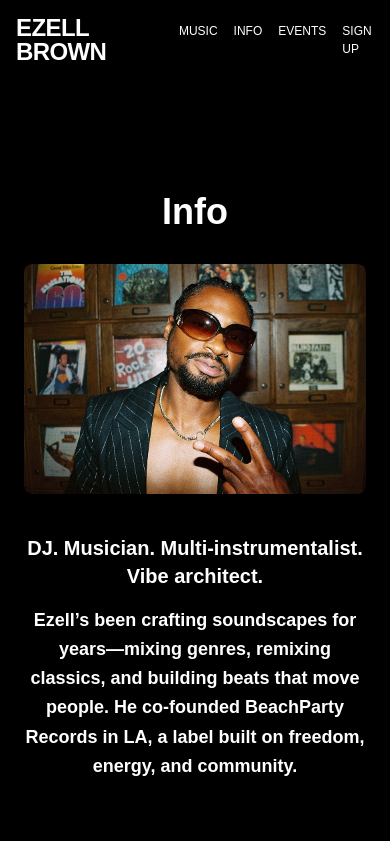
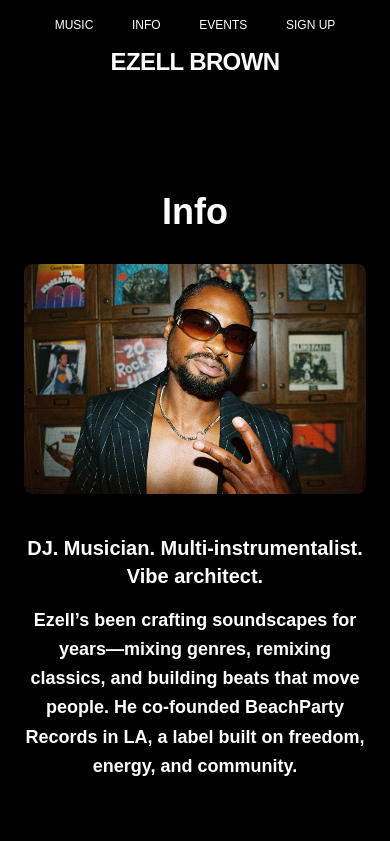
Before and after one commit to DPattonINIT/ezellbrown, a Next.js app: page /info in a window 390 px wide. Shown: the top 841 px of the page. Built offline with nearby package versions, Linux system fonts and the light colour scheme; a web font is replaced by a local one.

Commit message:
Added changes to Navbar, updated UI, worked on Desktop/ Mobile responsiveness

```diff
--- a/components/MailingListForm.tsx
+++ b/components/MailingListForm.tsx
@@ -160,7 +160,7 @@ const MailingListForm = () => {
         <button
           type="submit"
           disabled={status === 'loading'}
-          className="bg-white text-black font-semibold py-2.5 rounded-md hover:bg-gray-200 transition-all duration-200 active:scale-[0.98] disabled:opacity-70"
+          className="bg-white text-black font-semibold py-2.5 rounded-md hover:bg-gray-200 transition-all duration-200 active:scale-[0.98] disabled:opacity-70 cursor-pointer"
         >
           {status === 'loading' ? 'Submitting...' : 'Sign Up'}
         </button>
--- a/components/MiniPlayer.tsx
+++ b/components/MiniPlayer.tsx
@@ -741,7 +741,7 @@ export default function MiniPlayer({ songs }: { songs: Song[] }) {
       )}
 
       {/* === Collapsed Play Button === */}
-      {!expanded && (
+      {/* {!expanded && (
         <div className="fixed bottom-4 left-6 z-50">
           <button
             onClick={togglePlay}
@@ -757,8 +757,36 @@ export default function MiniPlayer({ songs }: { songs: Song[] }) {
               <path d="M4.5 3.5v13l11-6.5-11-6.5z" />
             </svg>
           </button>
+          <p className="text-white text-center text-xs mt-1">Play Music</p>
         </div>
-      )}
+      )} */}
+
+      {/* === Collapsed Play Button === */}
+{!expanded && (
+  <div className="fixed bottom-4 left-6 z-50">
+    <div className="flex items-center gap-2">
+      {/* Text on the left */}
+
+      {/* Play Button */}
+      <button
+        onClick={togglePlay}
+        className="p-2 border border-white rounded-full text-white hover:scale-105 transition-transform duration-200 cursor-pointer"
+        aria-label="Play"
+      >
+        <svg
+          xmlns="http://www.w3.org/2000/svg"
+          className="h-6 w-6"
+          fill="currentColor"
+          viewBox="0 0 20 20"
+        >
+          <path d="M4.5 3.5v13l11-6.5-11-6.5z" />
+        </svg>
+      </button>
+      <p className="text-white text-md whitespace-nowrap">Play Music</p>
+    </div>
+  </div>
+)}
+
     </>
   );
 }
--- a/components/Navbar.tsx
+++ b/components/Navbar.tsx
@@ -1,84 +1,42 @@
 // 'use client';
 
-// import { useState } from 'react';
 // import Link from 'next/link';
 
 // export default function Navbar() {
-//   const [mobileMenuOpen, setMobileMenuOpen] = useState(false);
-
 //   const navLinks = ['Music', 'Info', 'Events', 'Sign Up'];
 
 //   return (
-//     <header className="fixed top-0 left-0 w-full z-50 bg-transparent">
-//       <div className="flex items-center justify-between px-6 py-4">
+//     <header className="fixed top-0 left-0 w-full z-50 bg-transparent backdrop-blur-md">
+//       <div className="flex items-center justify-between px-4 sm:px-6 py-4">
 //         {/* Brand */}
 //         <Link
 //           href="/"
-//           className="text-white font-bold uppercase tracking-tight"
-//           style={{ fontSize: '45px', lineHeight: '1' }}
+//           className="text-white font-bold uppercase tracking-tight leading-none
+//                      text-[24px] sm:text-[32px] md:text-[40px]"
 //         >
 //           Ezell Brown
 //         </Link>
 
-//         {/* Desktop Links */}
-//        <nav className="hidden md:flex gap-8">
-//   {navLinks.map((item) => (
-//     <Link
-//       key={item}
-//       href={`/${item.toLowerCase().replace(' ', '')}`}
-//       className="relative text-white uppercase font-medium transition-opacity duration-200 text-[24px] hover:opacity-70
-//                  after:absolute after:-bottom-1 after:left-0 after:h-[2px] after:w-0 after:bg-white after:transition-all after:duration-300 hover:after:w-full"
-//     >
-//       {item}
-//     </Link>
-//   ))}
-// </nav>
-
-
-//         {/* Mobile Menu Toggle */}
-//         <button
-//           className="md:hidden text-white p-2 z-50"
-//           onClick={() => setMobileMenuOpen(!mobileMenuOpen)}
-//           aria-label="Toggle Menu"
-//         >
-//           <svg
-//             className="w-8 h-8"
-//             fill="none"
-//             stroke="currentColor"
-//             strokeWidth="2"
-//             strokeLinecap="round"
-//             strokeLinejoin="round"
-//             viewBox="0 0 24 24"
-//           >
-//             {mobileMenuOpen ? (
-//               <path d="M6 18L18 6M6 6l12 12" />
-//             ) : (
-//               <path d="M4 6h16M4 12h16M4 18h16" />
-//             )}
-//           </svg>
-//         </button>
-//       </div>
-
-//       {/* Mobile Menu Overlay */}
-//       {mobileMenuOpen && (
-//         <div className="md:hidden fixed inset-0 bg-black/95 backdrop-blur-lg z-40 flex flex-col items-center justify-center gap-8">
+//         {/* Always visible nav links, with responsive text sizing */}
+//         <nav className="flex gap-4 sm:gap-8 md:gap-10 ml-2 sm:ml-6 md:ml-10">
 //           {navLinks.map((item) => (
 //             <Link
 //               key={item}
 //               href={`/${item.toLowerCase().replace(' ', '')}`}
-//               className="text-3xl uppercase font-medium text-white hover:opacity-70 transition-opacity"
-//               onClick={() => setMobileMenuOpen(false)}
+//               className="relative text-white uppercase font-medium transition-opacity duration-200
+//                          text-[12px] sm:text-[18px] md:text-[22px] hover:opacity-70
+//                          after:absolute after:-bottom-1 after:left-0 after:h-[2px] after:w-0 after:bg-white
+//                          after:transition-all after:duration-300 hover:after:w-full"
 //             >
 //               {item}
 //             </Link>
 //           ))}
-//         </div>
-//       )}
+//         </nav>
+//       </div>
 //     </header>
 //   );
 // }
-// collapse navbar on code above======================================================
-// =================================================================================
+// ===============================================================
 
 'use client';
 
@@ -89,18 +47,27 @@ export default function Navbar() {
 
   return (
     <header className="fixed top-0 left-0 w-full z-50 bg-transparent backdrop-blur-md">
-      <div className="flex items-center justify-between px-4 sm:px-6 py-4">
-        {/* Brand */}
+      {/* Desktop: row  |  Mobile: column-reverse */}
+      <div className="
+        flex flex-col-reverse items-center px-4 py-4
+        sm:flex-row sm:items-center sm:justify-between sm:px-6
+      ">
+
+        {/* Brand — stays on left on desktop, moves below links on mobile */}
         <Link
           href="/"
           className="text-white font-bold uppercase tracking-tight leading-none
-                     text-[24px] sm:text-[32px] md:text-[40px]"
+                     text-[24px] sm:text-[32px] md:text-[40px]
+                     text-center sm:text-left mt-2 sm:mt-0"
         >
           Ezell Brown
         </Link>
 
-        {/* Always visible nav links, with responsive text sizing */}
-        <nav className="flex gap-4 sm:gap-8 md:gap-10 ml-2 sm:ml-6 md:ml-10">
+        {/* Nav Links — on mobile: top row, evenly spaced */}
+        <nav className="
+          w-full flex justify-evenly mb-2
+          sm:mb-0 sm:w-auto sm:flex-row sm:gap-8 md:gap-10
+        ">
           {navLinks.map((item) => (
             <Link
               key={item}
@@ -114,6 +81,7 @@ export default function Navbar() {
             </Link>
           ))}
         </nav>
+
       </div>
     </header>
   );
--- a/components/Player.tsx
+++ b/components/Player.tsx
@@ -725,7 +725,7 @@ const Player = ({ songs }: PlayerProps) => {
         <button
           onClick={prev}
           disabled={loading}
-          className="p-2 border border-white rounded-full hover:scale-105 transition-transform"
+          className="p-2 border border-white rounded-full hover:scale-105 transition-transform cursor-pointer"
           aria-label="Previous"
         >
           <svg
@@ -742,7 +742,7 @@ const Player = ({ songs }: PlayerProps) => {
         <button
           onClick={playing ? pause : play}
           disabled={loading}
-          className="p-2 border border-white rounded-full hover:scale-105 transition-transform"
+          className="p-2 border border-white rounded-full hover:scale-105 transition-transform cursor-pointer"
           aria-label={playing ? 'Pause' : 'Play'}
         >
           {playing ? (
@@ -770,7 +770,7 @@ const Player = ({ songs }: PlayerProps) => {
         <button
           onClick={next}
           disabled={loading}
-          className="p-2 border border-white rounded-full hover:scale-105 transition-transform"
+          className="p-2 border border-white rounded-full hover:scale-105 transition-transform cursor-pointer"
           aria-label="Next"
         >
           <svg
@@ -791,7 +791,7 @@ const Player = ({ songs }: PlayerProps) => {
             link.download = `${current.title}.mp3`;
             link.click();
           }}
-          className="p-2 border border-white rounded-full hover:scale-105 transition-transform"
+          className="p-2 border border-white rounded-full hover:scale-105 transition-transform cursor-pointer"
           aria-label="Download"
         >
           <svg
--- a/pages/index.tsx
+++ b/pages/index.tsx
@@ -170,7 +170,7 @@ export default function Home() {
             alt="Ezell Logo"
             width={40}
             height={40}
-            className="opacity-80"
+            className="opacity-100 filter brightness-150"
           />
         </div>
       </div>
```
